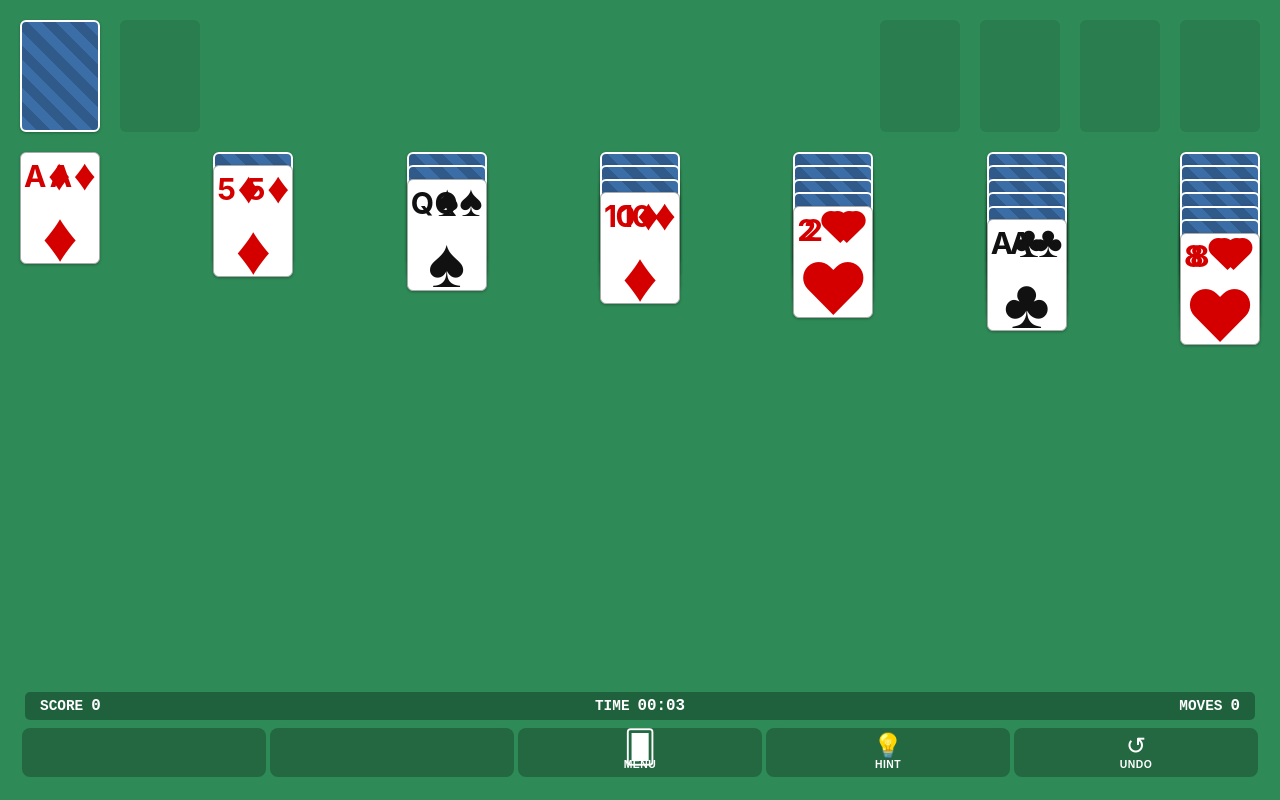
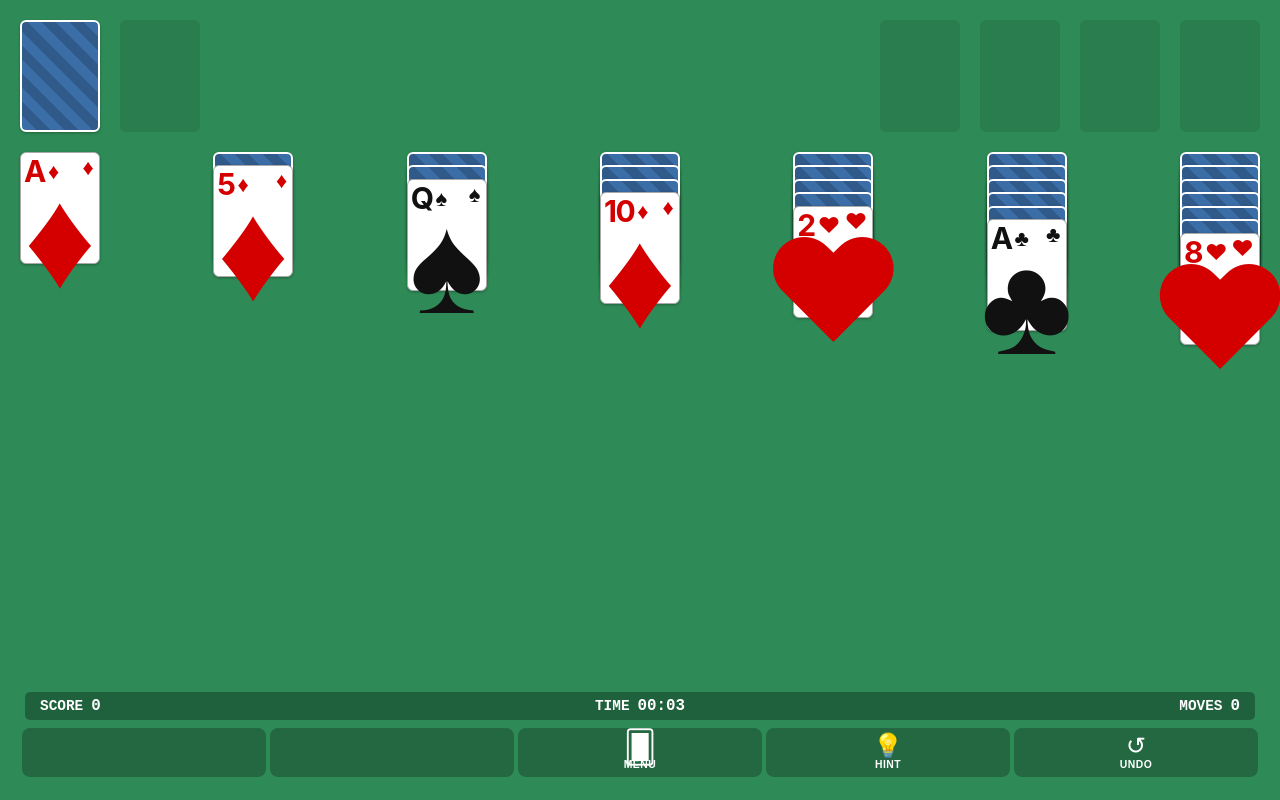
Before and after one commit to websimapi/websim-solitaire-7, a plain HTML site: page index.html in a window 1280 px wide. Drawn offline with Linux system fonts and the light colour scheme.

Commit message:
v43: Let's place our small symbol for each card in the top right?And let's make our suit indicator twice the size twice.The font size

```diff
--- a/card-renderer.js
+++ b/card-renderer.js
@@ -24,11 +24,11 @@ export class CardRenderer {
         topDiv.innerHTML = `<span class="rank">${card.rank}</span><span class="suit">${icon}</span>`;
         el.appendChild(topDiv);
 
-        // Corner Top-Right
-        const trDiv = document.createElement('div');
-        trDiv.className = 'card-corner top-right';
-        trDiv.innerHTML = `<span class="rank">${card.rank}</span><span class="suit">${icon}</span>`;
-        el.appendChild(trDiv);
+        // Corner Top-Right (small suit symbol)
+        const topRightDiv = document.createElement('div');
+        topRightDiv.className = 'card-corner top-right';
+        topRightDiv.innerHTML = `<span class="suit-only">${icon}</span>`;
+        el.appendChild(topRightDiv);
 
         // Center
         const centerDiv = document.createElement('div');
--- a/style.css
+++ b/style.css
@@ -212,19 +212,20 @@ body {
 }
 
 .card-corner .suit {
-    font-size: 2.2em;
-    margin-top: -0.1em;
+    font-size: 1.1em;
+    margin-top: 0;
+}
+
+/* Small suit-only symbol in top-right */
+.card-corner .suit-only {
+    margin-left: auto;
+    margin-right: 0.1em;
+    font-size: 1.1em;
 }
 
 .card-corner.top-left {
     top: 0;
     left: 0;
-}
-
-.card-corner.top-right {
-    top: 0;
-    right: 0;
-    justify-content: flex-end;
 }
 
 .card-corner.bottom-right {
@@ -233,12 +234,19 @@ body {
     transform: rotate(180deg);
 }
 
+/* New top-right corner placement */
+.card-corner.top-right {
+    top: 0;
+    right: 0;
+    justify-content: flex-end;
+}
+
 .card-center {
     position: absolute;
     top: 75%;
     left: 50%;
     transform: translate(-50%, -50%);
-    font-size: 3.5em;
+    font-size: 7em;
     line-height: 1;
 }
 
```
Also changed, not shown: 1 other file.
